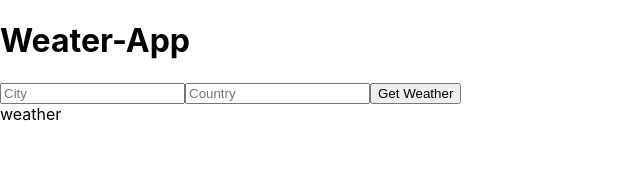
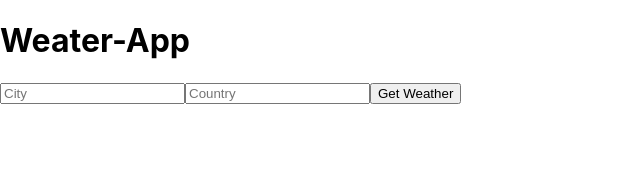
Before and after one commit to krisstets/weather-app, a React (Create React App) app in the folder weather-app/: page / in a window 1280 px wide. Shown: the top 194 px of the page, without its empty margins (0-640 px from the left). Built offline with nearby package versions, Linux system fonts and the light colour scheme.

Commit message:
feat: add weather data

```diff
--- a/weather-app/src/App.js
+++ b/weather-app/src/App.js
@@ -8,7 +8,15 @@
 
 
 class App extends Component {
+  state ={
+    temperature: undefined,
+    city: undefined,
+    humidity: undefined,
+    description: undefined,
+    error: undefined
+  }
   getWeather = async (e) => {
+
     e.preventDefault();
 
     const city = e.target.elements.city.value;
@@ -17,14 +25,39 @@
     const api_call = await fetch(URL);
     const data = await api_call.json();
 
-    console.log(data);
+    if (city && country) {
+      this.setState({
+      temperature: data.main.temp,
+      city: data.name,
+      country: data.sys.country,
+      humidity: data.main.humidity,
+      description: data.weather[0].description,
+      error: ""
+      });
+    } else {
+      this.setState({
+        temperature: undefined,
+        city: undefined,
+        country: undefined,
+        humidity: undefined,
+        description: undefined,
+        error: "Please enter the value"
+      });
+    }
   }
   render() {
     return(
       <div>
         <Title />
         <Form getWeather = {this.getWeather}/>
-        <Weather />
+        <Weather
+         temperature={this.state.temperature}
+         city={this.state.city}
+         country={this.state.country}
+         humidity={this.state.humidity}
+         description={this.state.description}
+         error={this.state.error}
+         />
       </div>
     );
   };
--- a/weather-app/src/components/Weather.js
+++ b/weather-app/src/components/Weather.js
@@ -3,7 +3,13 @@
 export default class Weather extends Component {
     render() {
         return(
-            <div>weather</div>
+            <div>
+              { this.props.city && this.props.country && <p> Location: { this.props.city }, { this.props.country }</p> }
+              { this.props.temperature && <p>Temperature: { this.props.temperature }</p> }
+              { this.props.humidity && <p> Humidity: { this.props.humidity }</p> }
+              { this.props.description && <p> Condition:   { this.props.description }</p> }
+              { this.props.error && <p>this.props.error</p> }
+            </div>
         );
     }
 }
```
